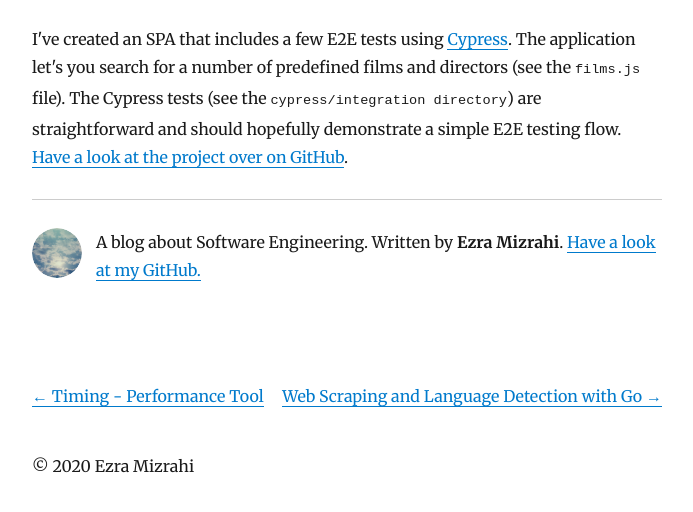
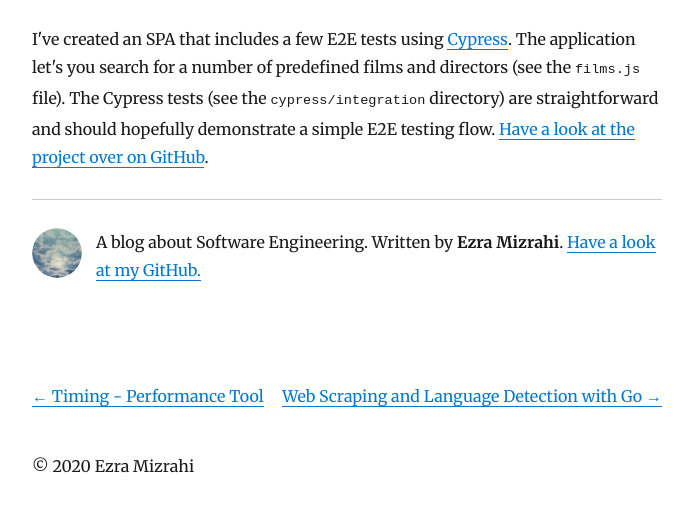
Before and after one commit to ezramizrahi/blog, a Gatsby site: page /8-cypress-examples/ in a window 1280 px wide. Shown: the part 170-682 px from the top of the page, without its empty margins (293-986 px from the left). Built offline with nearby package versions, Linux system fonts and the light colour scheme; Gatsby itself is replaced by a stand-in of ours; some packages are replaced by stand-ins of ours.

Commit message:
Update index.md

```diff
--- a/content/blog/8-cypress-examples/index.md
+++ b/content/blog/8-cypress-examples/index.md
@@ -3,4 +3,4 @@ title: "Cypress - Testing Examples"
 date: "2020-10-20"
 description: "Examples on how to test a simple SPA with Cypress"
 ---
-I've created an SPA that includes a few E2E tests using [Cypress](https://www.cypress.io/). The application let's you search for a number of predefined films and directors (see the `films.js` file). The Cypress tests (see the `cypress/integration directory`) are straightforward and should hopefully demonstrate a simple E2E testing flow. [Have a look at the project over on GitHub](https://github.com/ezramizrahi/cypress_test_examples).
+I've created an SPA that includes a few E2E tests using [Cypress](https://www.cypress.io/). The application let's you search for a number of predefined films and directors (see the `films.js` file). The Cypress tests (see the `cypress/integration` directory) are straightforward and should hopefully demonstrate a simple E2E testing flow. [Have a look at the project over on GitHub](https://github.com/ezramizrahi/cypress_test_examples).
```
